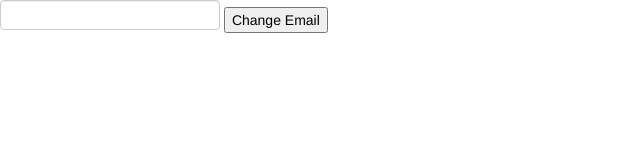
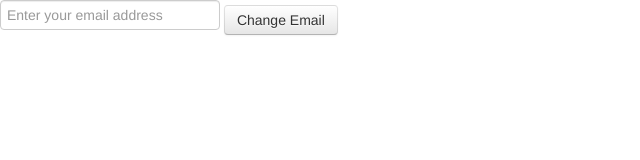
Before and after one commit to phblj/bumpfinder, a plain HTML site: page app/index.html in a window 1280 px wide. Shown: the whole page, without its empty margins (0-640 px from the left). Drawn offline with Linux system fonts and the light colour scheme.

Commit message:
removes form from HTML

```diff
--- a/app/index.html
+++ b/app/index.html
@@ -19,10 +19,8 @@
     <script type="text/javascript" src="js/app.js"></script>
   </head>
   <body>
-    <form action="#">
-      <input id="email" type="email" />
-      <button id="acceptEmail">Change Email</button>
-    </form>
+    <input id="email" type="email" placeholder="Enter your email address" />
+    <button class="btn" type="button" id="acceptEmail">Change Email</button>
     <ul id="console"></ul>
   </body>
 </html>
```
